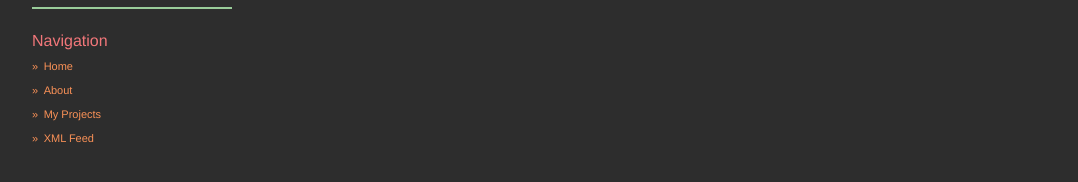
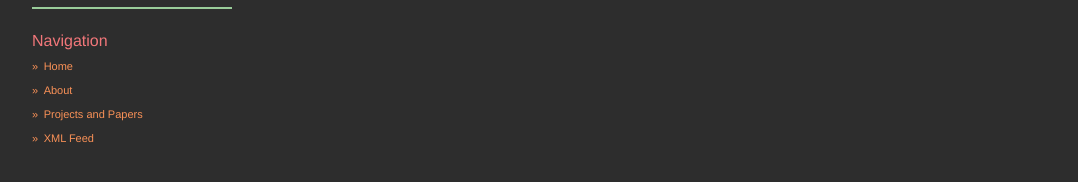
Before and after one commit to muhark/muhark.github.io, a Jekyll site: the page built from index.html, in a window 1280 px wide. Shown: the part 377-559 px from the top of the page, without its empty margins (53-1131 px from the left). Built offline with Jekyll 4.4.1, drawn with Linux system fonts in a browser that asks for light colours; nearby versions of some CDN libraries; the list of posts is cut into pages by our own code.

Commit message:
I think I found it

```diff
--- a/_config.yml
+++ b/_config.yml
@@ -9,7 +9,7 @@
 
 collections:
   project:
-    output: false
+    output: true
     permalink: /project/:path/
 
 social:
@@ -26,7 +26,7 @@
 urls:
     - text: About
       url: /about/
-    - text: My Projects
+    - text: Projects and Papers
       url: /projects/
     - text: XML Feed
       url: /feed.xml
--- a/_data/projects.json
+++ b/_data/projects.json
@@ -3,7 +3,6 @@
 		"slug": "does-microtargeting-work",
 		"name": "Estimating the Effect of Micro-Targeting",
 		"image": "effect_of_targeting_final.png",
-		"url": "https://www.google.com",
 		"date": "Oct 2020",
 		"tags": ["Survey Experiments", "Research", "Machine Learning", "Causal Inference"]
 	}
```
